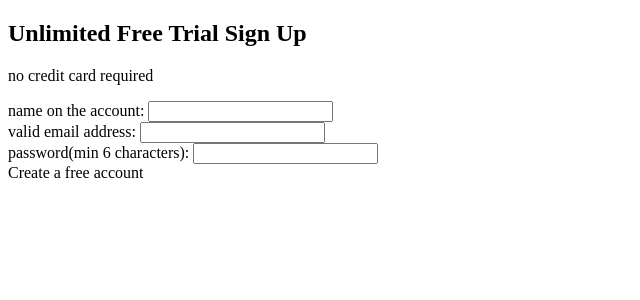
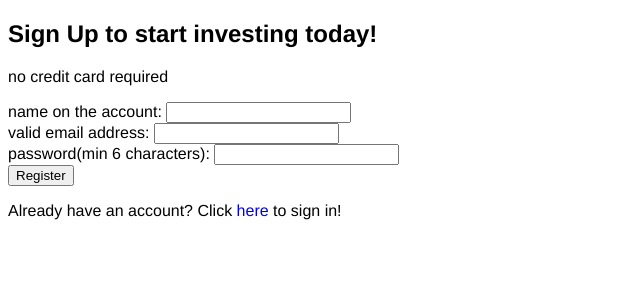
Before and after one commit to daniellebandong/stock-tracker, a React (Create React App) app: page /register in a window 1280 px wide. Shown: the top 300 px of the page, without its empty margins (0-640 px from the left). Built offline with nearby package versions, Linux system fonts and the light colour scheme.

Commit message:
installed node-sass and started styling

```diff
--- a/package.json
+++ b/package.json
@@ -6,6 +6,7 @@
     "@testing-library/jest-dom": "^5.16.3",
     "@testing-library/react": "^12.1.4",
     "@testing-library/user-event": "^13.5.0",
+    "node-sass": "^7.0.1",
     "react": "^17.0.2",
     "react-dom": "^17.0.2",
     "react-router-dom": "^6.2.2",
--- a/src/components/buttons/Button.jsx
+++ b/src/components/buttons/Button.jsx
@@ -3,10 +3,10 @@ import React from 'react';
 const Button = (props) => {
     return (
         <div>
-            <div>
+            <button>
                 {props.label}
                 {props.children}
-            </div>
+            </button>
         </div>
     );
 };
--- a/src/pages/LoginPage.jsx
+++ b/src/pages/LoginPage.jsx
@@ -1,7 +1,9 @@
 import React from 'react';
+import {Link} from 'react-router-dom';
 
 import FormInput from './../components/forms/FormInput'
 import Button from './../components/buttons/Button';
+import './../styles/styles.scss'
 // This is the login page for the stock tracker app, it will verify with the database whether the user has a registered account in our database and if they have entered their username or password correctly. If it does not work each error message will show what needs to be changed but when users log in correctly they will be redirected to the dashboard
 // Todos: use firebase to store log in data?(maybe)
 // set a handle click method on the button to authenticate the username and password
@@ -16,7 +18,8 @@ const LoginPage = () => {
             {/* still will need to add onChange methods to the FormInputs */}
             <FormInput label="Email Address: " type="text"/>
             <FormInput label="Password: " type="text"/>
-            <Button uiStyle="login" label="login"/>
+            <Button  label="login"/>
+            <p>Don't have an account? Click <Link className='homeLinks' to='/register'>here</Link> to sign up!</p>
         </header>
     );
 };
--- a/src/pages/Register.jsx
+++ b/src/pages/Register.jsx
@@ -1,5 +1,6 @@
 import React from 'react';
 //import {Redirect} from 'react-router-dom';
+import {Link} from 'react-router-dom';
 
 import FormInput from './../components/forms/FormInput';
 import Button from './../components/buttons/Button'
@@ -12,13 +13,14 @@ import Button from './../components/buttons/Button'
 
 const Register = (props) => {
     return (
-        <header>
-        <h2>Unlimited Free Trial Sign Up</h2>
+    <header>
+        <h2>Sign Up to start investing today!</h2>
         <p>no credit card required</p>
         <FormInput label="name on the account: " type="text" />
         <FormInput label="valid email address: " type="email" />
         <FormInput label="password(min 6 characters): " type="text" />
-        <Button uiStyle="signup" label="Create a free account" />
+        <Button label="Register"/>
+        <p>Already have an account? Click <Link className='homeLinks' to='/login'>here</Link> to sign in!</p>
     </header>
     );
 };
--- /dev/null
+++ b/src/styles/styles.scss
@@ -0,0 +1,9 @@
+body{
+    font-family: 'Franklin Gothic Medium', 'Arial Narrow', Arial, sans-serif;
+}
+.homeLinks{
+    text-decoration: none;
+}
+.homeLinks:hover{
+    text-decoration: underline;
+}
```
Also changed, not shown: 1 other file (tests, documents, lock files or other folders).
